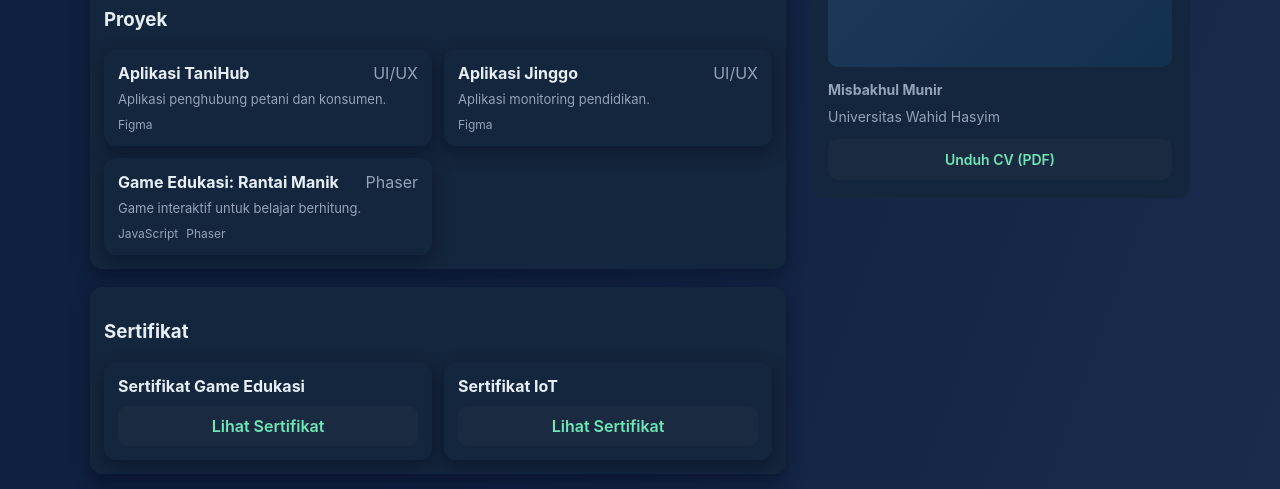
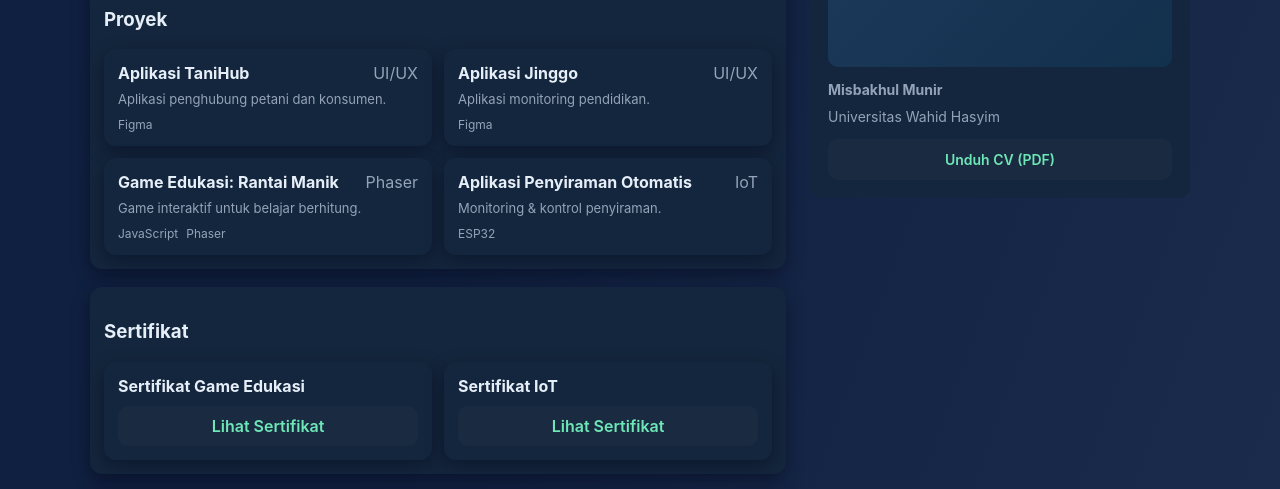
Before and after one commit to Misbakhul-Munir-23/Website-Portofolio, a plain HTML site: page index.html in a window 1280 px wide. Shown: the part 287-776 px from the top of the page. Drawn offline with Linux system fonts and the light colour scheme.

Commit message:
Update index.html

```diff
--- a/index.html
+++ b/index.html
@@ -143,6 +143,11 @@
               <div class="muted" style="margin-top:8px; font-size:13px">Game interaktif untuk belajar berhitung.</div>
               <div class="tags"><span class="tag">JavaScript</span><span class="tag">Phaser</span></div>
             </div>
+            <div class="card proj" onclick="window.open('https://github.com/misbakhulmunir/game-edukasi-rantai-manik','_blank')">
+              <div class="proj-title"><strong>Aplikasi Penyiraman Otomatis</strong><span class="muted">IoT</span></div>
+              <div class="muted" style="margin-top:8px; font-size:13px">Monitoring & kontrol penyiraman.</div>
+              <div class="tags"><span class="tag">ESP32</span></div>
+            </div>
           </div>
         </div>
 
```
